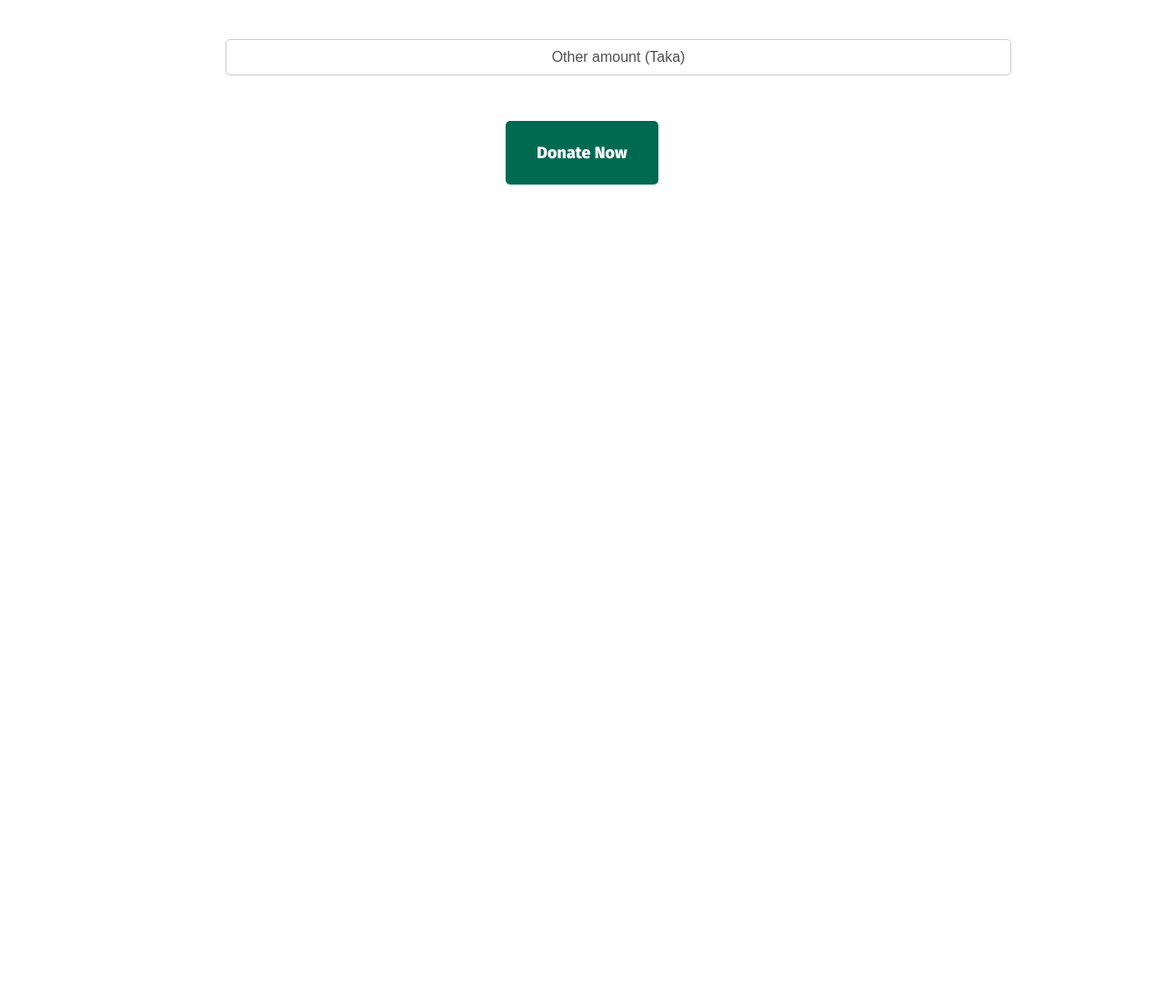
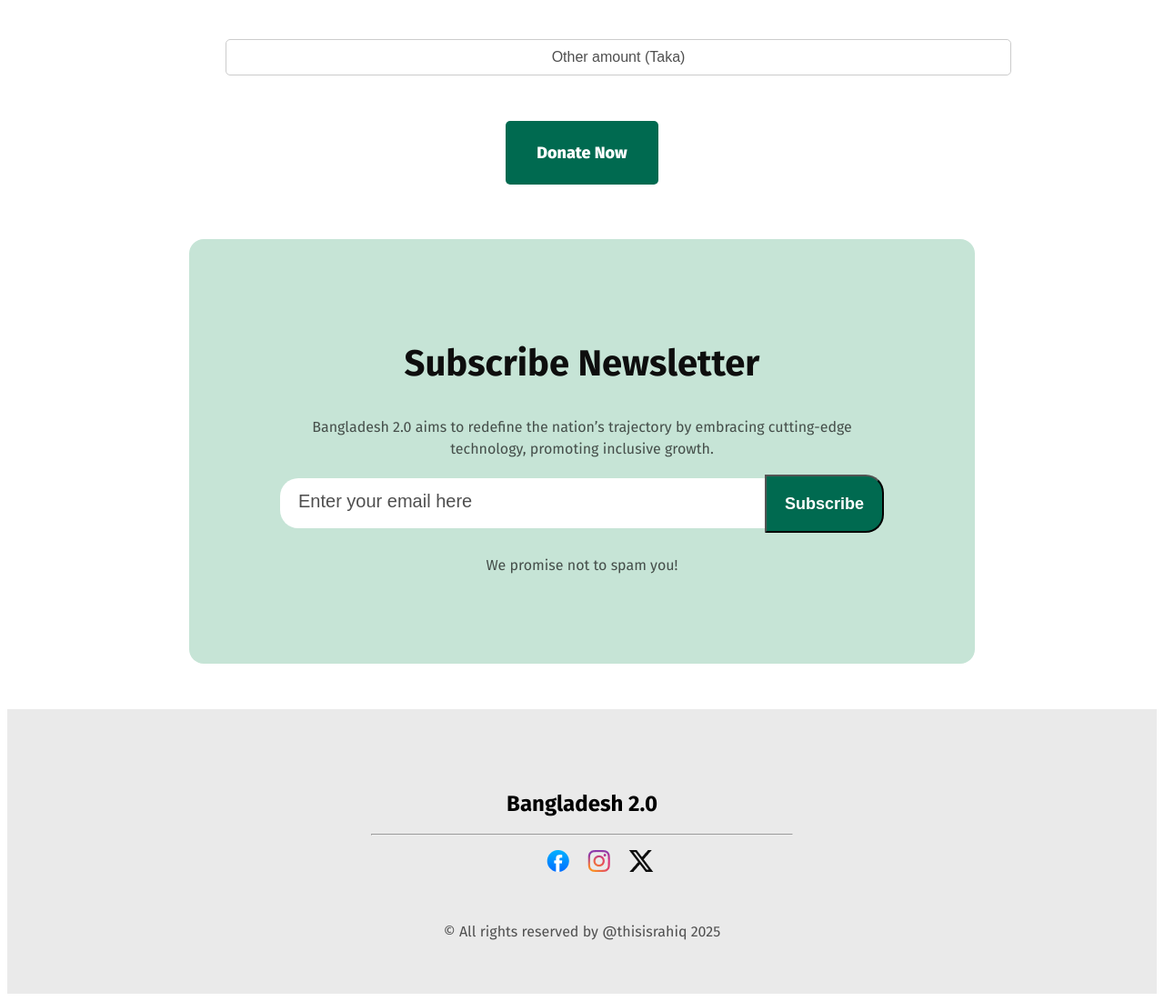
Before and after one commit to thisisrahiq/B11-A01, a plain HTML site: page index.html in a window 1280 px wide. Shown: the part 3486-4587 px from the top of the page at 91% size. Before the commit the page ends 3749 px from the top, so only its background shows below. Drawn offline with Linux system fonts and the light colour scheme.

Commit message:
done with newsletter  challenge

```diff
--- a/index.html
+++ b/index.html
@@ -6,7 +6,7 @@
     <title>Welcome to Bangladesh 2.0</title>
     <link rel="stylesheet" href="styles/style.css" />
   </head>
-  <body class="fira-sans-normal">
+  <body class="fira-sans-normal bg-cl">
     <header>
       <nav>
         <h3 class="nav-title">Bangladesh 2.0</h3>
@@ -200,7 +200,41 @@
         </div>
       </section>
       <!-- donate section end -->
+      <!-- newsletter start -->
+
+      <section class="newsletter">
+        <div class="newsletter-container">
+          <div class="newsletter-content">
+            <h1 class="newsletter-title">Subscribe Newsletter</h1>
+            <p class="newsletter-desc">
+              Bangladesh 2.0 aims to redefine the nation’s trajectory by
+              embracing cutting-edge technology, promoting inclusive growth.
+            </p>
+            <div class="search-box">
+              <input type="text" placeholder="Enter your email here" />
+              <button class="Subscribe" type="submit ">Subscribe</button>
+            </div>
+            <p class="donate-description">We promise not to spam you!</p>
+          </div>
+        </div>
+      </section>
+      <!-- newsletter end -->
     </main>
-    <footer></footer>
+    <footer>
+      <section class="footer">
+        <div class="footer-container">
+          <h1 class="footer-title">Bangladesh 2.0</h1>
+          <hr class="line" />
+          <ul>
+            <li><img src="assets/facebook.png" alt="" /></li>
+            <li><img src="assets/instagram.png" alt="" /></li>
+            <li><img src="assets/x.png" alt="" /></li>
+          </ul>
+        </div>
+        <p class="donate-description">
+            <span>&#169</span> All rights reserved by <span>&#64</span>thisisrahiq 2025
+        </p>
+      </section>
+    </footer>
   </body>
 </html>
--- a/styles/style.css
+++ b/styles/style.css
@@ -21,13 +21,14 @@
   color: #0e0e0eb3;
 }
 
+.bg-cl {
+  background-color: #ffffff;
+}
+
 .btn-primary {
   background-color: #006a50;
   color: #fff;
   border-radius: 5px;
-  /* font-size: 18px;
-  font-weight: 600;
-   */
   color: rgb(255, 255, 255);
   font-family: Fira Sans;
   font-size: 18px;
@@ -364,3 +365,104 @@ nav {
   border: none;
   font-weight: 800;
 }
+
+/* newsletter  */
+.newsletter {
+  margin: 50px 200px;
+}
+.newsletter-container {
+  background-color: #c6e4d6;
+  box-sizing: border-box;
+  border-radius: 16px;
+  padding: 80px 100px;
+  text-align: center;
+}
+
+.newsletter-title {
+  color: rgb(14, 14, 14);
+  font-family: Fira Sans;
+  font-size: 40px;
+  font-weight: 700;
+  line-height: 48px;
+  letter-spacing: 0%;
+  text-align: center;
+}
+.newsletter-desc {
+  color: rgba(14, 14, 14, 0.7);
+  font-family: Fira Sans;
+  font-size: 16px;
+  font-weight: 400;
+  line-height: 24px;
+  letter-spacing: 0%;
+  text-align: center;
+}
+/* subscribe */
+
+.search-box {
+  display: flex;
+  justify-content: center;
+  /* justify-content: center;
+  height: 30px;
+  cursor: pointer;
+  padding: 10px 20px;
+  background: white;
+  border-radius: 30px;
+  align-items: center;
+  box-shadow: 0 10px 25px rgba(0, 0, 0, 0.3); */
+  align-items: center;
+  gap: 0;
+}
+
+.search-box input {
+  width: 100%;
+  max-width: 1200px;
+  border: none;
+  padding: 20px 0;
+  border-radius: 20px 0 0 20px;
+}
+
+.search-box button {
+  background-color: #006a50;
+  color: #ffffff;
+  font: fira sans;
+  font-weight: 600;
+  font-size: 18px;
+  line-height: 20px;
+  letter-spacing: 0%;
+  text-align: right;
+  padding: 20px 20px;
+  border-radius: 0px 20px 20px 0px;
+}
+
+.search-box ::placeholder {
+  padding-left: 20px;
+  text-align: left;
+  color: #4f4f4f;
+  font-size: 20px;
+}
+
+/* footer style */
+
+.footer {
+  background-color: #eaeaea;
+  padding: 40px 40px;
+}
+.footer-container {
+  margin: 50px 200px;
+}
+.footer-title {
+  display: flex;
+  justify-content: center;
+}
+
+.line {
+  margin: 0 160px;
+  color: #0e0e0e1a;
+}
+
+.footer ul {
+  display: flex;
+  justify-content: center;
+  gap: 20px;
+  list-style: none;
+}
```
